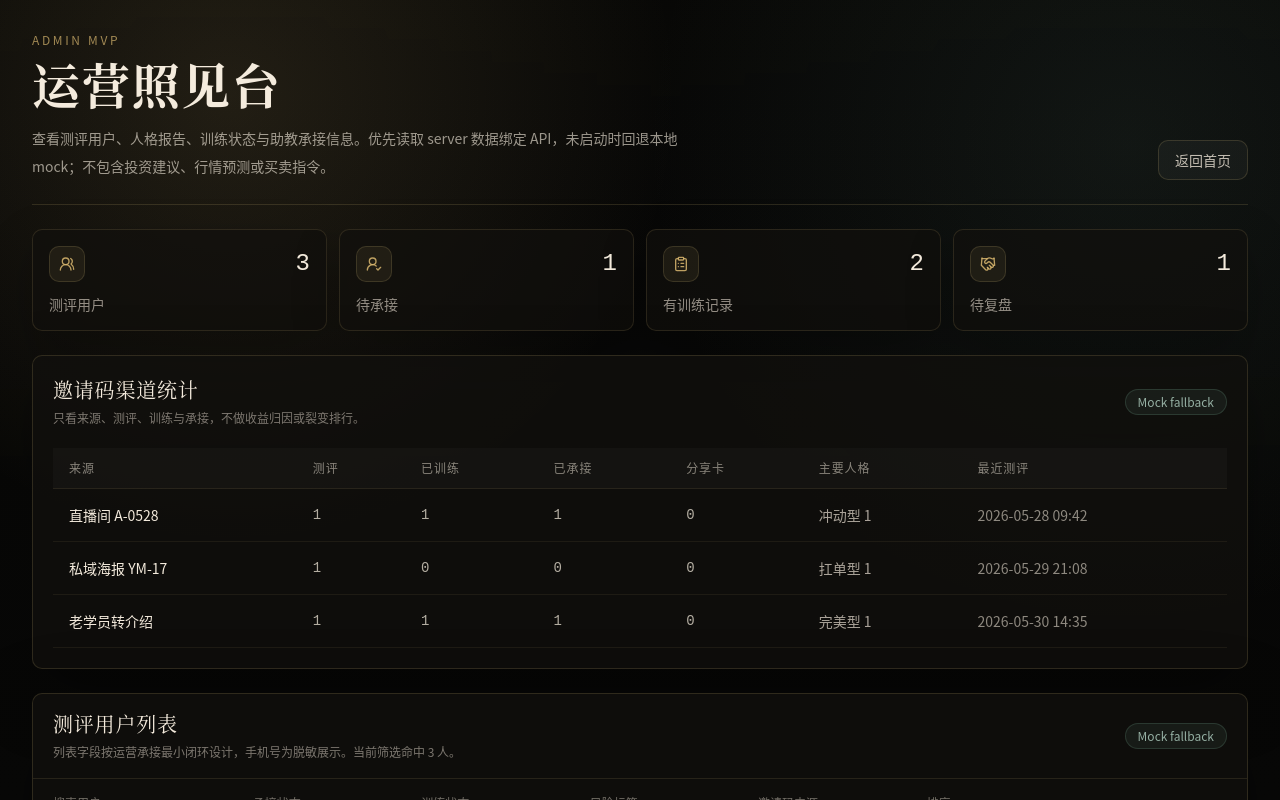
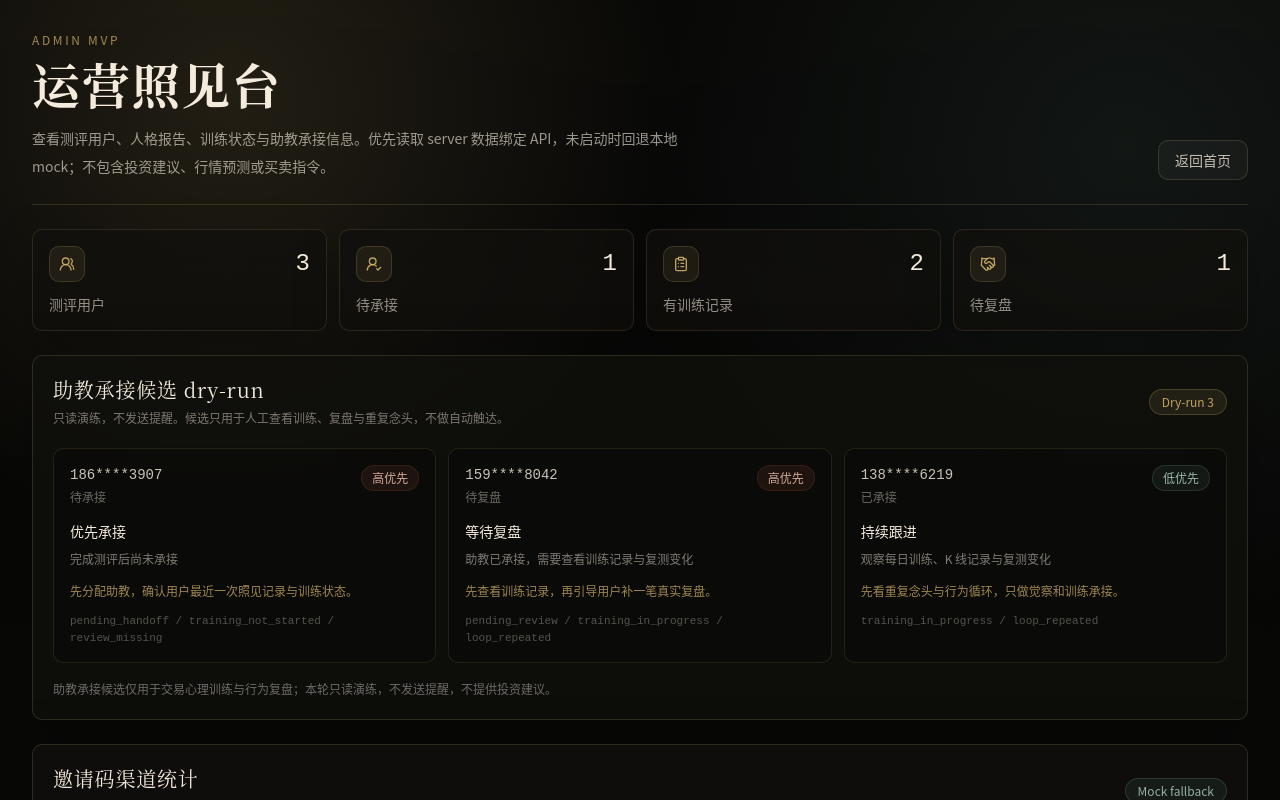
Before and after one commit to shigyhh/yangming-trading-system, a Next.js app in the folder web-next/: page /admin in a window 1280 px wide. Shown: the top 800 px of the page. Built offline with nearby package versions, Linux system fonts and the light colour scheme; no server answers; a web font is replaced by a local one.

Commit message:
feat(admin): add assistant candidate dry run

```diff
--- a/web-next/package.json
+++ b/web-next/package.json
@@ -9,7 +9,7 @@
     "lint": "eslint",
     "test:locked-pre-water": "node --test src/components/home/cinematic-home.test.mjs src/app/assessment-entry/page.test.mjs src/app/assessment-login/page.test.mjs",
     "test:home-shell": "node --test src/components/home/cinematic-home.test.mjs",
-    "test:admin": "node --test src/features/admin/admin-data.test.mjs",
+    "test:admin": "node --test src/features/admin/admin-data.test.mjs src/features/admin/assistant-candidate-dry-run.test.mjs",
     "test:report-schema": "node --test ../packages/contracts/assessment-report-schema.test.mjs",
     "test:living-mirror-contract": "node --test ../packages/contracts/living-mirror-contract.test.mjs",
     "test:reflection-domain": "node --test ../packages/contracts/reflection-domain-contract.test.mjs",
--- a/web-next/src/app/admin/page.tsx
+++ b/web-next/src/app/admin/page.tsx
@@ -12,6 +12,7 @@ import {
   getAdminUsersForPage,
   normalizeAdminFilters,
 } from "@/features/admin/admin-data"
+import { buildAssistantCandidateDryRun } from "@/features/admin/assistant-candidate-dry-run"
 
 export const dynamic = "force-dynamic"
 
@@ -49,6 +50,7 @@ export default async function AdminPage({ searchParams }: AdminPageProps) {
   const filteredUsers = filterAdminUsers(users, filters)
   const summary = getAdminSummary(users)
   const filteredSummary = getAdminSummary(filteredUsers)
+  const candidateDryRun = buildAssistantCandidateDryRun(users)
 
   return (
     <main className="min-h-svh bg-[#080807] px-4 py-6 text-[#F4EBDD] md:px-8 md:py-8">
@@ -79,6 +81,53 @@ export default async function AdminPage({ searchParams }: AdminPageProps) {
           <SummaryCard icon={<UserRoundCheck />} label="待承接" value={summary.pendingHandoff} />
           <SummaryCard icon={<ClipboardList />} label="有训练记录" value={summary.inTraining} />
           <SummaryCard icon={<Handshake />} label="待复盘" value={summary.pendingReview} />
+        </section>
+
+        <section className="rounded-lg border border-[rgba(217,189,122,.16)] bg-[#11100D]/76 p-5 shadow-[0_24px_70px_rgba(0,0,0,.26)]">
+          <div className="flex flex-col gap-2 md:flex-row md:items-center md:justify-between">
+            <div>
+              <h2 className="font-story text-xl tracking-[.04em]">助教承接候选 dry-run</h2>
+              <p className="mt-1 font-function text-xs leading-5 text-[rgba(244,235,221,.48)]">
+                只读演练，不发送提醒。候选只用于人工查看训练、复盘与重复念头，不做自动触达。
+              </p>
+            </div>
+            <span className="w-fit rounded-full border border-[rgba(216,183,111,.22)] bg-[rgba(216,183,111,.1)] px-3 py-1 font-function text-xs text-[rgba(216,183,111,.86)]">
+              Dry-run {candidateDryRun.totalCandidates}
+            </span>
+          </div>
+
+          <div className="mt-5 grid gap-3 md:grid-cols-3">
+            {candidateDryRun.candidates.length ? (
+              candidateDryRun.candidates.slice(0, 3).map((candidate) => (
+                <article
+                  key={candidate.candidateId}
+                  className="rounded-lg border border-[rgba(217,189,122,.12)] bg-black/20 p-4"
+                >
+                  <div className="flex items-start justify-between gap-3">
+                    <div>
+                      <p className="font-mono text-sm text-[rgba(244,235,221,.82)]">{candidate.phoneMasked}</p>
+                      <p className="mt-1 font-function text-xs text-[rgba(244,235,221,.42)]">{candidate.assistantStatus}</p>
+                    </div>
+                    <AssistantPriorityBadge priority={candidate.priority} />
+                  </div>
+                  <p className="mt-4 font-function text-sm text-[#F4EBDD]">{candidate.focus}</p>
+                  <p className="mt-2 font-function text-xs leading-5 text-[rgba(244,235,221,.5)]">{candidate.reasonText}</p>
+                  <p className="mt-3 font-function text-xs leading-5 text-[rgba(216,183,111,.72)]">{candidate.suggestedNextStep}</p>
+                  <p className="mt-3 font-mono text-[11px] text-[rgba(244,235,221,.32)]">
+                    {candidate.candidateReasonCodes.join(" / ")}
+                  </p>
+                </article>
+              ))
+            ) : (
+              <div className="rounded-lg border border-[rgba(217,189,122,.1)] bg-black/20 p-4 font-function text-sm text-[rgba(244,235,221,.54)] md:col-span-3">
+                暂无需要人工承接的候选。继续观察今日修行、训练记录与真实复盘即可。
+              </div>
+            )}
+          </div>
+
+          <p className="mt-4 font-function text-xs leading-5 text-[rgba(244,235,221,.42)]">
+            {candidateDryRun.complianceText}
+          </p>
         </section>
 
         <section className="rounded-lg border border-[rgba(217,189,122,.16)] bg-[#11100D]/78 p-5 shadow-[0_24px_70px_rgba(0,0,0,.26)]">
@@ -324,6 +373,21 @@ function AssistantStatusBadge({ status }: { status: string }) {
   )
 }
 
+function AssistantPriorityBadge({ priority }: { priority: string }) {
+  const label = priority === "high" ? "高" : priority === "medium" ? "中" : "低"
+  const className = priority === "high"
+    ? "border-[rgba(120,60,45,.3)] bg-[rgba(120,60,45,.18)] text-[rgba(231,188,171,.9)]"
+    : priority === "medium"
+      ? "border-[rgba(216,183,111,.24)] bg-[rgba(216,183,111,.1)] text-[rgba(216,183,111,.88)]"
+      : "border-[rgba(95,132,117,.26)] bg-[rgba(95,132,117,.12)] text-[rgba(174,205,191,.88)]"
+
+  return (
+    <span className={`rounded-full border px-2.5 py-1 font-function text-xs ${className}`}>
+      {label}优先
+    </span>
+  )
+}
+
 function formatAdminTime(value: string) {
   if (!value) return "暂无"
   const normalized = value.includes("T") ? value.slice(0, 16).replace("T", " ") : value
--- /dev/null
+++ b/web-next/src/features/admin/assistant-candidate-dry-run.ts
@@ -0,0 +1,127 @@
+import type { AdminUserRecord } from "./admin-data"
+import { getAdminFollowUp } from "./admin-data"
+
+export const assistantCandidateDryRunComplianceText =
+  "助教承接候选仅用于交易心理训练与行为复盘；本轮只读演练，不发送提醒，不提供投资建议。"
+
+export type AssistantCandidatePriority = "high" | "medium" | "low"
+
+export type AssistantCandidateReasonCode =
+  | "pending_handoff"
+  | "pending_review"
+  | "training_not_started"
+  | "training_in_progress"
+  | "review_missing"
+  | "loop_repeated"
+
+export type AssistantCandidateDryRunItem = {
+  candidateId: string
+  userId: string
+  phoneMasked: string
+  assistantStatus: AdminUserRecord["assistant"]["status"]
+  priority: AssistantCandidatePriority
+  score: number
+  focus: string
+  candidateReasonCodes: AssistantCandidateReasonCode[]
+  reasonText: string
+  suggestedNextStep: string
+  dryRun: true
+  complianceText: string
+}
+
+export type AssistantCandidateDryRunResult = {
+  generatedAt: string
+  totalCandidates: number
+  dryRun: true
+  candidates: AssistantCandidateDryRunItem[]
+  complianceText: string
+}
+
+export function buildAssistantCandidateDryRun(
+  users: AdminUserRecord[],
+  options: { limit?: number; generatedAt?: string } = {},
+): AssistantCandidateDryRunResult {
+  const generatedAt = options.generatedAt || new Date().toISOString()
+  const limit = Math.max(1, options.limit || 6)
+  const candidates = users
+    .map((user) => buildCandidate(user))
+    .filter((candidate): candidate is AssistantCandidateDryRunItem => Boolean(candidate))
+    .sort((left, right) => right.score - left.score || left.userId.localeCompare(right.userId))
+    .slice(0, limit)
+
+  return {
+    generatedAt,
+    totalCandidates: candidates.length,
+    dryRun: true,
+    candidates,
+    complianceText: assistantCandidateDryRunComplianceText,
+  }
+}
+
+function buildCandidate(user: AdminUserRecord): AssistantCandidateDryRunItem | null {
+  const candidateReasonCodes = getCandidateReasonCodes(user)
+  if (!candidateReasonCodes.length) return null
+
+  const followUp = getAdminFollowUp(user)
+  const score = followUp.score + getReasonScore(candidateReasonCodes)
+
+  return {
+    candidateId: `assistant_candidate_${user.id}`,
+    userId: user.id,
+    phoneMasked: maskAdminPhone(user.phone),
+    assistantStatus: user.assistant.status,
+    priority: getPriority(score),
+    score,
+    focus: followUp.label,
+    candidateReasonCodes,
+    reasonText: followUp.reason,
+    suggestedNextStep: getSuggestedNextStep(candidateReasonCodes),
+    dryRun: true,
+    complianceText: assistantCandidateDryRunComplianceText,
+  }
+}
+
+function getCandidateReasonCodes(user: AdminUserRecord): AssistantCandidateReasonCode[] {
+  const codes: AssistantCandidateReasonCode[] = []
+
+  if (user.assistant.status === "待承接") codes.push("pending_handoff")
+  if (user.assistant.status === "待复盘") codes.push("pending_review")
+  if (user.trainingRecords.length === 0) codes.push("training_not_started")
+  if (user.trainingRecords.length > 0 && user.trainingRecords.length < 7) codes.push("training_in_progress")
+  if (!(user.tradeReviews || []).length) codes.push("review_missing")
+  if ((user.livingMirrorStats?.loopRelapseCount || 0) > 0) codes.push("loop_repeated")
+
+  return codes
+}
+
+function getReasonScore(codes: AssistantCandidateReasonCode[]) {
+  return codes.reduce((score, code) => {
+    if (code === "pending_handoff") return score + 90
+    if (code === "pending_review") return score + 70
+    if (code === "loop_repeated") return score + 45
+    if (code === "review_missing") return score + 35
+    if (code === "training_not_started") return score + 30
+    if (code === "training_in_progress") return score + 20
+    return score
+  }, 0)
+}
+
+function getPriority(score: number): AssistantCandidatePriority {
+  if (score >= 430) return "high"
+  if (score >= 300) return "medium"
+  return "low"
+}
+
+function getSuggestedNextStep(codes: AssistantCandidateReasonCode[]) {
+  if (codes.includes("pending_handoff")) return "先分配助教，确认用户最近一次照见记录与训练状态。"
+  if (codes.includes("pending_review")) return "先查看训练记录，再引导用户补一笔真实复盘。"
+  if (codes.includes("loop_repeated")) return "先看重复念头与行为循环，只做觉察和训练承接。"
+  if (codes.includes("training_not_started")) return "先确认是否愿意开启七日训练，不做行情判断。"
+  return "先观察今日修行与复盘记录，再决定是否进入人工承接。"
+}
+
+function maskAdminPhone(value: string) {
+  const digits = value.replace(/\D/g, "")
+  if (digits.length >= 7) return `${digits.slice(0, 3)}****${digits.slice(-4)}`
+  return "***"
+}
```
Also changed, not shown: 1 other file (tests, documents, lock files or other folders).
